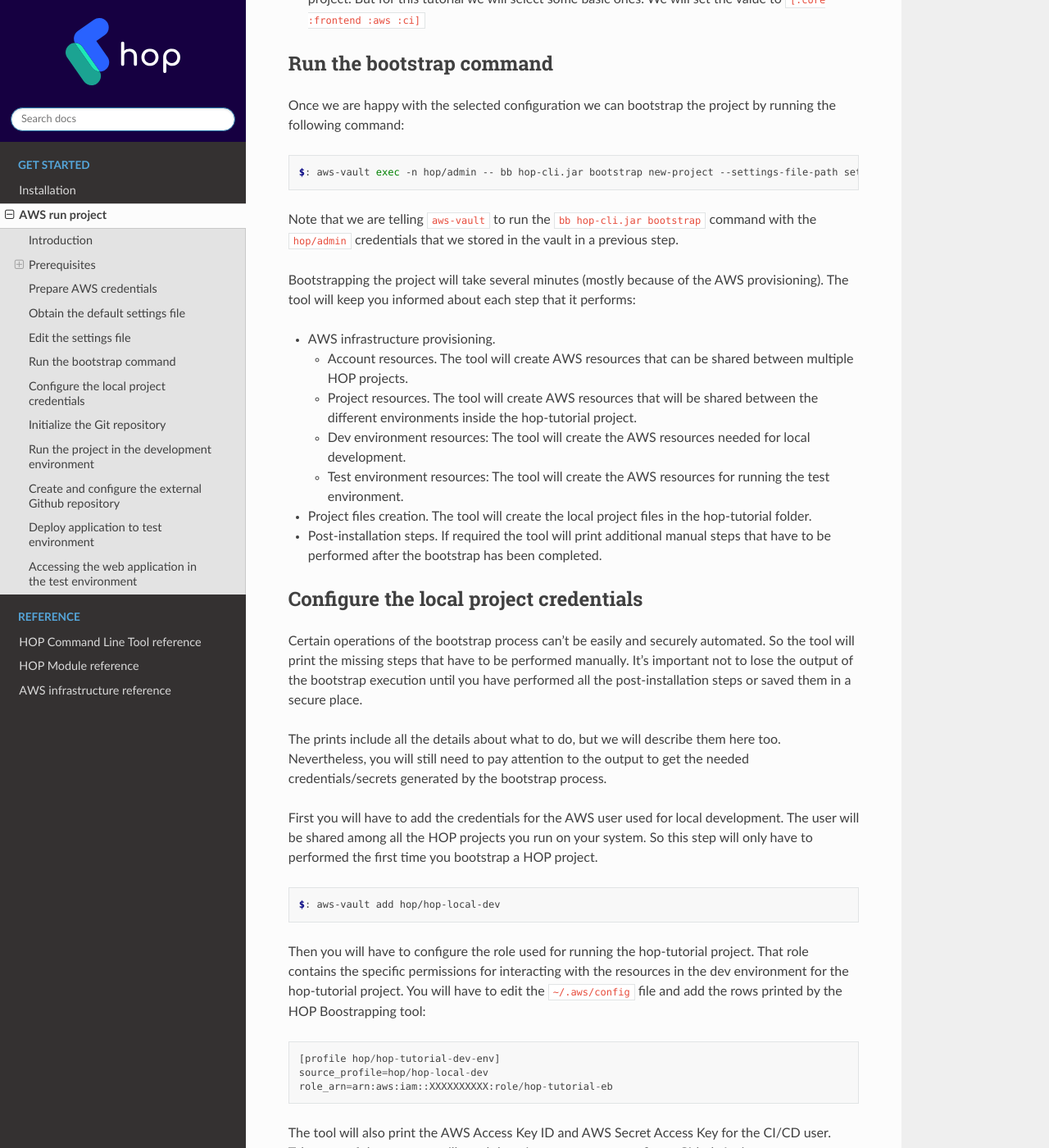
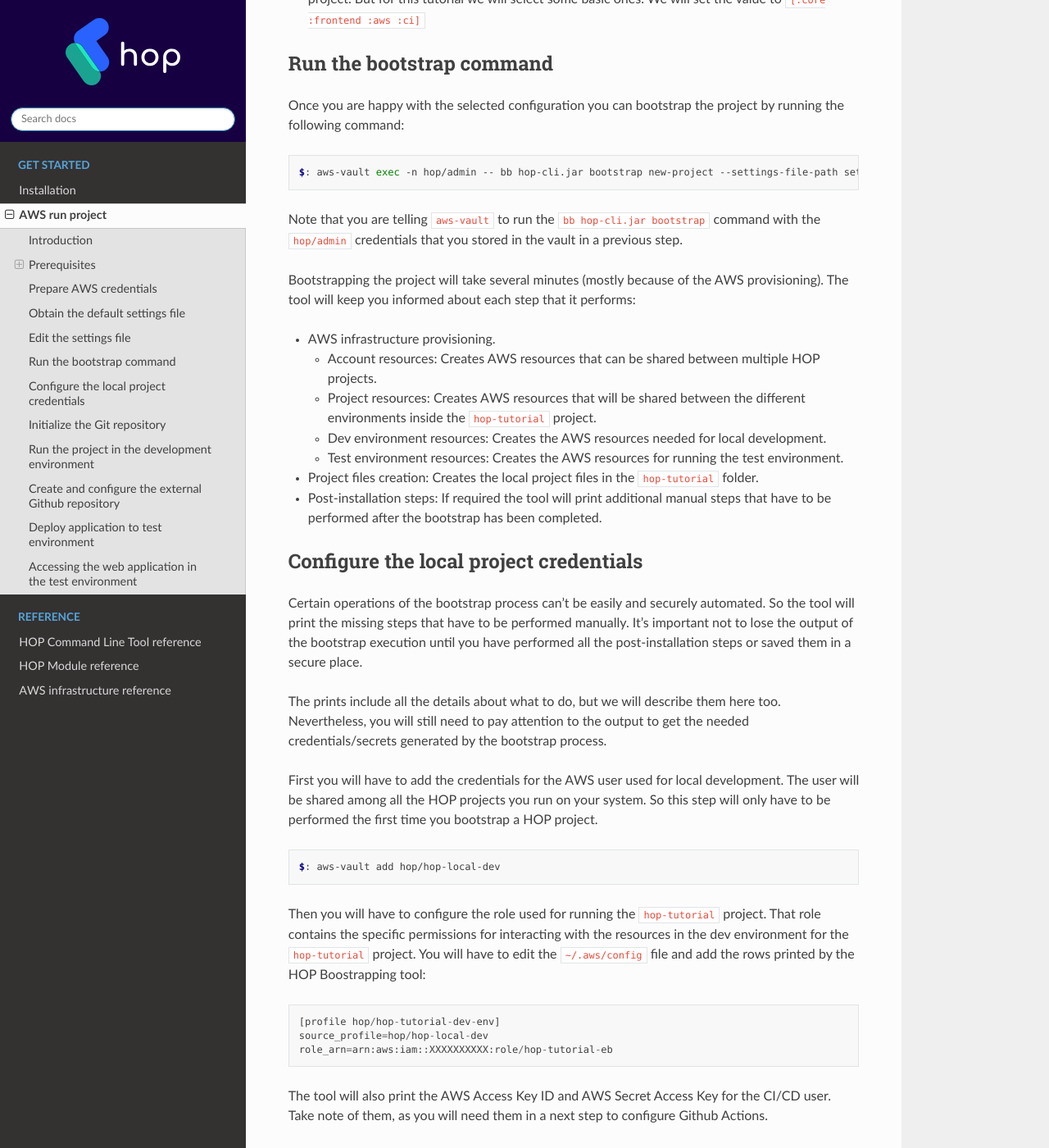
Before and after one commit to gethop-dev/hop-documentation, a Sphinx documentation site: the page built from docs/source/get-started/aws-run-project/main.rst, in a window 1280 px wide and 1400 px high, scrolled down 3126 px. Shown: the whole window at 82% size. Built offline with Sphinx 7.4.7 and the Read the Docs theme 2.0.0, drawn with Linux system fonts in a browser that asks for light colours; some of the changed text lies outside the part shown.

```diff
--- a/docs/source/conf.py
+++ b/docs/source/conf.py
@@ -3,7 +3,7 @@
 # -- Project information
 
 project = 'HOP'
-copyright = 'This website is licensed under a Creative Commons Attribution-ShareAlike 4.0 International License. To view a copy of this license, visit https://creativecommons.org/licenses/by-sa/4.0/'
+copyright = '2022 Magnet, S. Coop. This website is licensed under a Creative Commons Attribution-ShareAlike 4.0 International License. To view a copy of this license, visit https://creativecommons.org/licenses/by-sa/4.0/'
 author = 'Magnet S. Coop'
 
 release = '0.1'
--- a/docs/source/get-started/aws-run-project/main.rst
+++ b/docs/source/get-started/aws-run-project/main.rst
@@ -142,9 +142,9 @@ The command will create an `edn` file in the current directory.
 
    The ``settings.edn`` file might look a bit intimidating, but it's
    due to the fact that it's intended for being consumed by an user
-   interface that will come in a future version of HOP. The file size
-   is an effect of containing lots of pre-configured choices, that
-   might not be needed for the user.
+   interface that will come in a future version of HOP. The file
+   length is an effect of containing lots of pre-configured choices,
+   that might not be needed by the user.
 
 Edit the settings file
 ----------------------
@@ -179,15 +179,15 @@ editor and edit the following options:
 Run the bootstrap command
 -------------------------
 
-Once we are happy with the selected configuration we can bootstrap the
-project by running the following command:
+Once you are happy with the selected configuration you can bootstrap
+the project by running the following command:
 
 .. code-block:: console
 
    $: aws-vault exec -n hop/admin -- bb hop-cli.jar bootstrap new-project --settings-file-path settings.edn --target-project-dir hop-tutorial
 
-Note that we are telling ``aws-vault`` to run the ``bb hop-cli.jar
-bootstrap`` command with the ``hop/admin`` credentials that we stored
+Note that you are telling ``aws-vault`` to run the ``bb hop-cli.jar
+bootstrap`` command with the ``hop/admin`` credentials that you stored
 in the vault in a previous step.
 
 Bootstrapping the project will take several minutes (mostly because of
@@ -196,20 +196,20 @@ that it performs:
 
 * AWS infrastructure provisioning.
 
-  * Account resources. The tool will create AWS resources that can be
-    shared between multiple HOP projects.
-  * Project resources. The tool will create AWS resources that will be
-    shared between the different environments inside the hop-tutorial
+  * Account resources: Creates AWS resources that can be shared
+    between multiple HOP projects.
+  * Project resources: Creates AWS resources that will be shared
+    between the different environments inside the ``hop-tutorial``
     project.
-  * Dev environment resources: The tool will create the AWS resources
-    needed for local development.
-  * Test environment resources: The tool will create the AWS
+  * Dev environment resources: Creates the AWS resources needed for
+    local development.
+  * Test environment resources: Creates the AWS
     resources for running the test environment.
 
-* Project files creation. The tool will create the local project files
-  in the hop-tutorial folder.
+* Project files creation: Creates the local project files in the
+  ``hop-tutorial`` folder.
 
-* Post-installation steps. If required the tool will print additional
+* Post-installation steps: If required the tool will print additional
   manual steps that have to be performed after the bootstrap has been
   completed.
 
@@ -229,17 +229,17 @@ generated by the bootstrap process.
 
 First you will have to add the credentials for the AWS user used for
 local development. The user will be shared among all the HOP projects
-you run on your system. So this step will only have to performed the
-first time you bootstrap a HOP project.
+you run on your system. So this step will only have to be performed
+the first time you bootstrap a HOP project.
 
 .. code-block:: console
 
    $: aws-vault add hop/hop-local-dev
 
 Then you will have to configure the role used for running the
-hop-tutorial project. That role contains the specific permissions for
-interacting with the resources in the dev environment for the
-hop-tutorial project. You will have to edit the ``~/.aws/config`` file
+``hop-tutorial`` project. That role contains the specific permissions
+for interacting with the resources in the dev environment for the
+``hop-tutorial`` project. You will have to edit the ``~/.aws/config`` file
 and add the rows printed by the HOP Boostrapping tool:
 
 .. code-block:: python
@@ -260,11 +260,13 @@ git repository. That way you will easily track any changes that you
 make to the code generated by the bootstrap.
 
 .. code-block:: console
+
    git init
 
 And also make the initial commit:
 
 .. code-block:: console
+
    git add .
    git commit -m "Initial commit"
 
@@ -273,8 +275,8 @@ Run the project in the development environment
 ----------------------------------------------
 
 At this point you are ready to run the project in the development
-environment. For that, simply go to the hop-tutorial folder generated
-by the bootstrap process and run the `start-dev.sh` script. In short,
+environment. For that, simply go to the ``hop-tutorial`` folder generated
+by the bootstrap process and run the ``start-dev.sh`` script. In short,
 the script will take care of three things:
 
 * Selecting the relevant `docker-compose` files used in the
@@ -344,17 +346,24 @@ Actions for the Continuous Integration and Continuous Delivery
 pipeline. Both services are free of charge for public repositories.
 
 You can follow Github's `official documentation`_ for creating the
-repository. Once you create the repository you need to configure the
-secrets used for deploying the HOP application to AWS:
+repository.
+
+Make sure that you use ``master`` as the default branch name. If not
+the deployment of the application won't be performed. If you want to
+use something else (e.g. ``main``) you can configure it in the
+``settings.edn`` file. But that's beyond this tutorials scope.
+
+Once you create the repository you need to configure the secrets used
+for deploying the HOP application to AWS:
 
 1. Open the repository settings.
 2. Go to Security -> Secrets -> Actions.
 3. You will need to configure three secrets here with the values
    provided in the post installation steps of the boostrap process.
+
    * ``AWS_ACCESS_KEY_ID``
    * ``AWS_SECRET_ACCESS_KEY``
    * ``AWS_DEFAULT_REGION``
-
 
 .. image:: img/github-secrets.png
 
@@ -412,7 +420,7 @@ Log in into your AWS Account and go to the ElasticBeanstalk service.
 
 .. image:: img/elasticbeanstalk-environment-list.png
 
-Now choose the hop-tutorial-test environment under the hop-tutorial
+Now choose the ``hop-tutorial-test`` environment under the ``hop-tutorial``
 application.
 
 .. image:: img/elasticbeanstalk-environment.png
@@ -440,3 +448,5 @@ You can tell the browser to ignore the warning until you setup a real
 certificate.
 
 .. image:: img/aws-running-hop-app.png
+
+There you have your new HOP-based application!
--- a/docs/source/reference/hop-modules/main.rst
+++ b/docs/source/reference/hop-modules/main.rst
@@ -8,7 +8,7 @@ Authentication and authorization
 --------------------------------
 
 * `buddy-auth.jwt-oidc`_ - Library implementing a
-  :duct.middleware.buddy/authentication compatible JWT token
+  ``:duct.middleware.buddy/authentication`` compatible JWT token
   validation function for OpenID Connect ID Tokens.
 * `rbac`_ - Library that provides role-based access control.
 * `session.re-frame.cognito`_ - A library that provides re-frame
```
Also changed, not shown: other parts of docs/source/get-started/aws-run-project/main.rst (+13 -14 lines), other parts of docs/source/reference/hop-modules/main.rst (+1 -1 lines), README.md (+2 -0 lines), docs/source/get-started/installation/main.rst (+13 -8 lines), docs/source/reference/aws-infrastructure/main.rst (+14 -13 lines), docs/source/reference/hop-cli/main.rst (+8 -3 lines).
